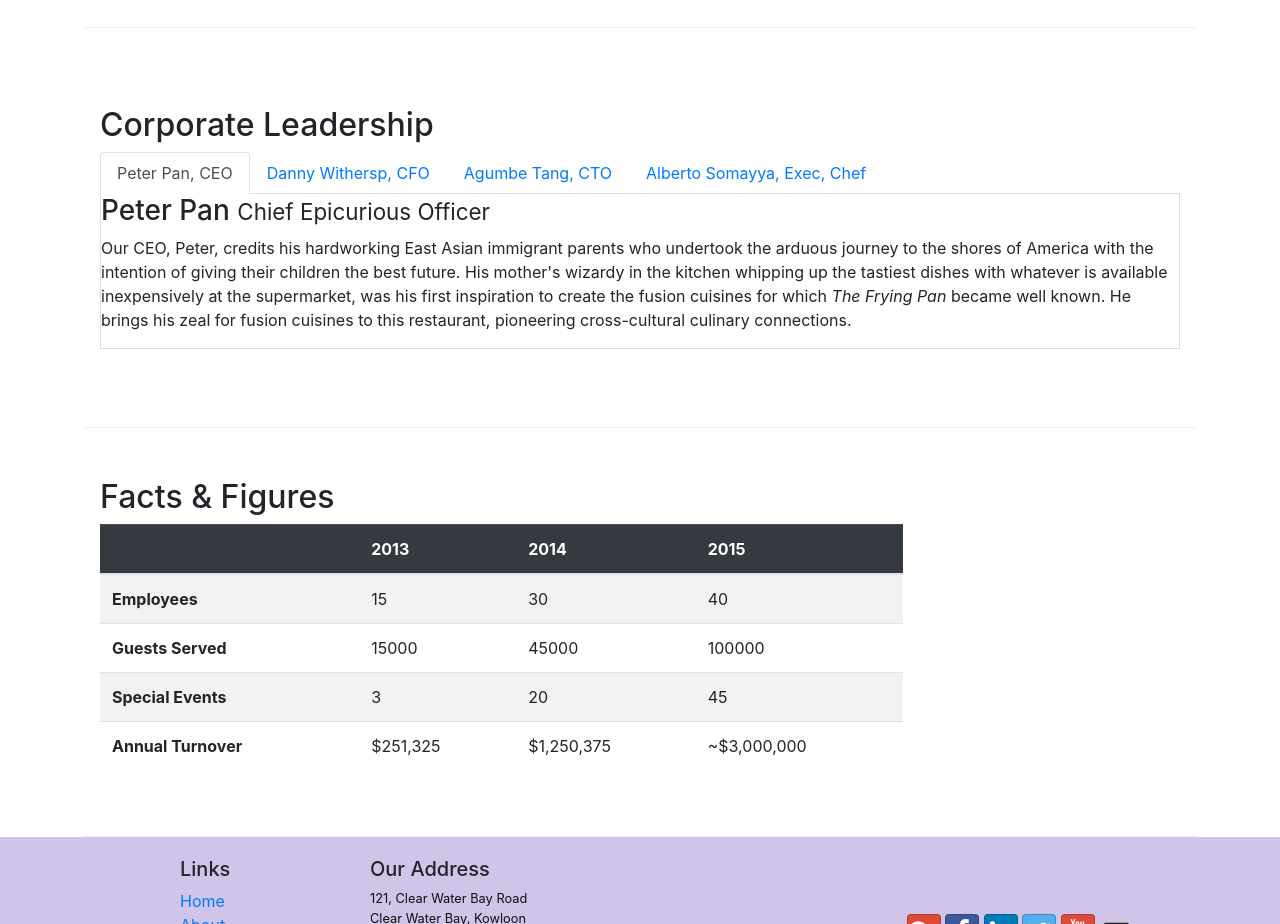
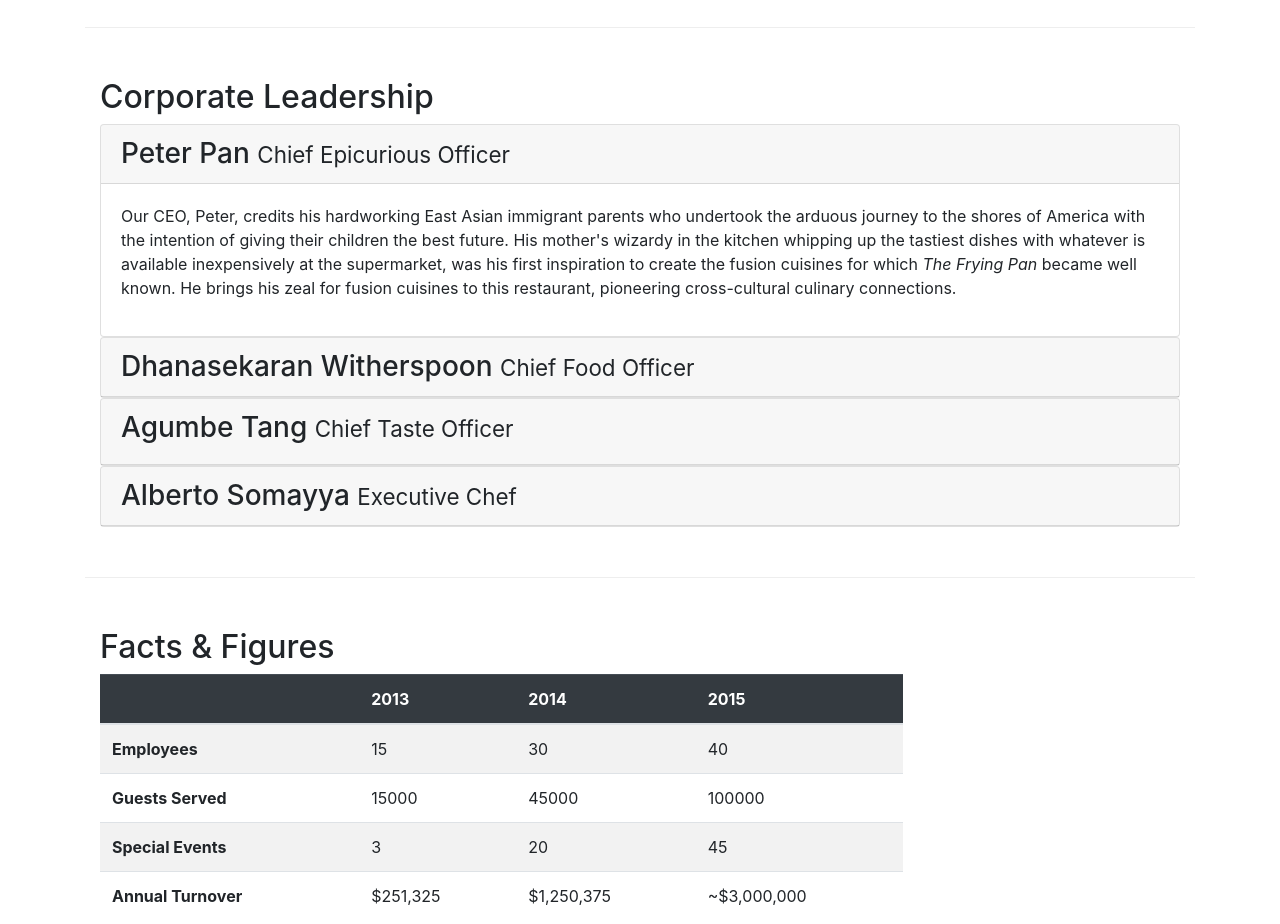
Before and after one commit to KhatereRz/ConFusion, a website: page aboutus.html in a window 1280 px wide. Shown: the part 960-1884 px from the top of the page. Drawn offline with nearby package versions, Linux system fonts and the light colour scheme.

Commit message:
Accordion

```diff
--- a/aboutus.html
+++ b/aboutus.html
@@ -106,7 +106,9 @@
             <div class="col-12">
                 <h2>Corporate Leadership</h2>
 
-                <ul class="nav nav-tabs">
+
+
+                <!-- <ul class="nav nav-tabs">
                     <li class="nav-item">
                         <a class="nav-link active" href="#peter" role="tab" data-toggle="tab">Peter Pan, CEO</a>
                     </li>
@@ -119,9 +121,9 @@
                     <li class="nav-item">
                         <a class="nav-link" href="#alberto" role="tab" data-toggle="tab">Alberto Somayya, Exec, Chef</a>
                     </li>
-                </ul>
+                </ul> -->
 
-                <div class="tab-content">
+                <!-- <div class="tab-content">
                     <div class="tab-pane fade show active" role="tabpanel" id="peter">
                         <h3>Peter Pan <small>Chief Epicurious Officer</small></h3>
                         <p class="d-none d-sm-block">Our CEO, Peter, credits his hardworking East Asian immigrant parents who undertook the arduous journey to the shores of America with the intention of giving their children the best future. His mother's wizardy in the kitchen whipping
@@ -145,6 +147,70 @@
                         <h3>Alberto Somayya <small>Executive Chef</small></h3>
                         <p class="d-none d-sm-block">Award winning three-star Michelin chef with wide International experience having worked closely with whos-who in the culinary world, he specializes in creating mouthwatering Indo-Italian fusion experiences. He says, <em>Put together the cuisines from the two craziest cultures, and you get a winning hit! Amma Mia!</em></p>
 
+                    </div> -->
+                <div id="accordion">
+                    <div class="card">
+                        <div class="card-header" role="tab" id="peterhead">
+                            <h3 class="mb-0">
+                                <a data-toggle="collapse" data-target="#peter">
+                                    Peter Pan <small>Chief Epicurious Officer</small>
+                                </a>
+                            </h3>
+                        </div>
+                        <div class="collapse show" id="peter" data-parent="#accordion">
+                            <div class="card-body">
+                                <p class="d-none d-sm-block">Our CEO, Peter, credits his hardworking East Asian immigrant parents who undertook the arduous journey to the shores of America with the intention of giving their children the best future. His mother's wizardy in the kitchen
+                                    whipping up the tastiest dishes with whatever is available inexpensively at the supermarket, was his first inspiration to create the fusion cuisines for which <em>The Frying Pan</em> became well known. He brings his
+                                    zeal for fusion cuisines to this restaurant, pioneering cross-cultural culinary connections.</p>
+                            </div>
+                        </div>
+                    </div>
+
+                    <div class="card">
+                        <div class="card-header" role="tab" id="dannyhead">
+                            <h3 class="mb-0">
+                                <a data-toggle="collapse" data-target="#danny">
+                                    Dhanasekaran Witherspoon <small>Chief Food Officer</small>
+                                </a>
+                            </h3>
+                        </div>
+                        <div class="collapse" id="danny" data-parent="#accordion">
+                            <div class="card-body">
+                                <p class="d-none d-sm-block">Our CFO, Danny, as he is affectionately referred to by his colleagues, comes from a long established family tradition in farming and produce. His experiences growing up on a farm in the Australian outback gave him great
+                                    appreciation for varieties of food sources. As he puts it in his own words, <em>Everything that runs, wins, and everything that stays, pays!</em></p>
+                            </div>
+                        </div>
+                    </div>
+
+                    <div class="card">
+                        <div class="card-header" role="tab" id="agumbeheader">
+                            <h3 class="mb=0">
+                                <a data-toggle="collapse" data-target="#agumbe">
+                                    Agumbe Tang <small>Chief Taste Officer</small>
+                                </a>
+                            </h3>
+                        </div>
+                        <div class="collapse" id="agumbe" data-parent="#accordion">
+                            <div class="card-body">
+                                <p class="d-none d-sm-block">Blessed with the most discerning gustatory sense, Agumbe, our CTO, personally ensures that every dish that we serve meets his exacting tastes. Our chefs dread the tongue lashing that ensues if their dish does not meet his
+                                    exacting standards. He lives by his motto, <em>You click only if you survive my lick.</em></p>
+                            </div>
+                        </div>
+                    </div>
+
+                    <div class="card">
+                        <div class="card-header" role="tab" id="albertoheader">
+                            <h3 class="mb-0">
+                                <a data-toggle="collapse" data-target="#alberto">
+                                   Alberto Somayya <small>Executive Chef</small>
+                               </a>
+                            </h3>
+                        </div>
+                        <div class="collapse" id="alberto" data-parent="#accordion">
+                            <div class="card-body">
+                                <p class="d-none d-sm-block">Award winning three-star Michelin chef with wide International experience having worked closely with whos-who in the culinary world, he specializes in creating mouthwatering Indo-Italian fusion experiences. He says, <em>Put together the cuisines from the two craziest cultures, and you get a winning hit! Amma Mia!</em></p>
+                            </div>
+                        </div>
                     </div>
                 </div>
             </div>
```
